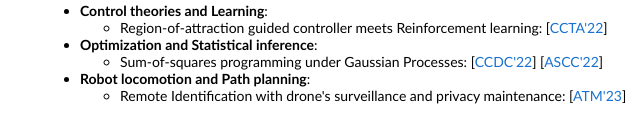
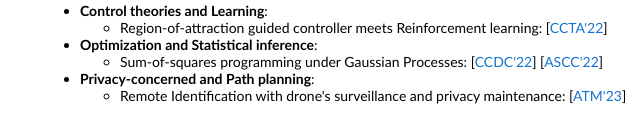
Before and after one commit to Wogwan/wogwan.github.io, a plain HTML site: page index.html in a window 1280 px wide. Shown: the part 820-952 px from the top of the page, 145-785 px from the left. Drawn offline with Linux system fonts and the light colour scheme.

Commit message:
Update index.html

```diff
--- a/index.html
+++ b/index.html
@@ -97,7 +97,7 @@
                     [<a href="https://arxiv.org/pdf/2201.00137.pdf">ASCC'22</a>]
                   </li>
                   </ul>
-                  <li> <strong>Robot locomotion and Path planning</strong>:  <br>
+                  <li> <strong>Privacy-concerned and Path planning</strong>:  <br>
                     <ul>
                       <li>
                       Remote Identification with drone's surveillance and privacy maintenance:
```
